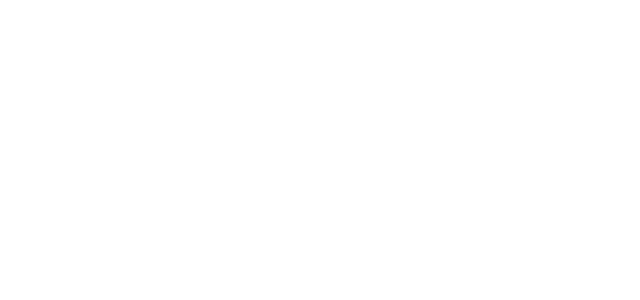
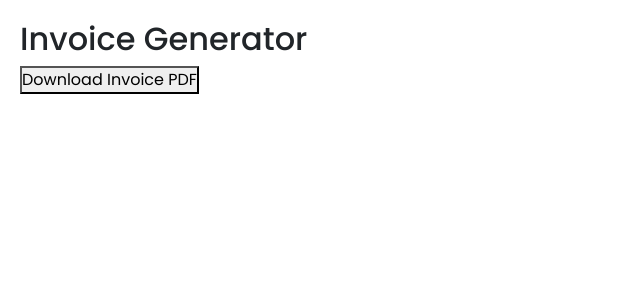
Before and after one commit to AnonymouslyCuteAndSlayed/WeepayNew, a React (Vite) app: page /invoice in a window 1280 px wide. Before the commit this address had no page. Shown: the top 300 px of the page, without its empty margins (0-640 px from the left). Built offline with nearby package versions, Linux system fonts and the light colour scheme.

Commit message:
tried to create invoice

```diff
--- a/package.json
+++ b/package.json
@@ -11,6 +11,9 @@
   },
   "dependencies": {
     "bootstrap": "^5.3.8",
+    "html2canvas": "^1.4.1",
+    "jspdf": "^3.0.2",
+    "jspdf-autotable": "^5.0.2",
     "lucide-react": "^0.543.0",
     "react": "^19.1.1",
     "react-bootstrap": "^2.10.10",
--- a/src/common/navs/Sidebar/sidebar.jsx
+++ b/src/common/navs/Sidebar/sidebar.jsx
@@ -36,11 +36,12 @@
   id: 'proposals',
   title: 'Proposal Records',
   icon: (
-    <svg viewBox="0 0 24 24" stroke="currentColor" fill="none" strokeWidth="1.5" strokeLinecap="round" strokeLinejoin="round">
+    <svg viewBox="0 0 24 24" stroke="currentColor" fill="none" strokeWidth="2" strokeLinecap="round" strokeLinejoin="round">
       <path d="M21.44 11.05l-8.49 8.49a5 5 0 01-7.07-7.07l8.49-8.49a3 3 0 014.24 4.24l-8.49 8.49a1 1 0 01-1.41-1.41l7.78-7.78" />
     </svg>
   )
 },
+
 {
 
   id: 'projects',
--- /dev/null
+++ b/src/features/AuthorizationPages/invoice.jsx
@@ -0,0 +1,43 @@
+import React from "react";
+import jsPDF from "jspdf";
+import "jspdf-autotable"; // attaches autoTable to doc object
+
+export default function InvoiceReport() {
+  const handleDownload = () => {
+    const doc = new jsPDF();
+
+    // Title
+    doc.setFontSize(18);
+    doc.text("Invoice Report", 14, 22);
+
+    // Customer details
+    doc.setFontSize(12);
+    doc.text("Customer: John Doe", 14, 32);
+    doc.text("Email: john@example.com", 14, 40);
+    doc.text("Date: 2025-09-10", 14, 48);
+
+    // Table data
+    doc.autoTable({
+      startY: 60,
+      head: [["Item", "Qty", "Price", "Total"]],
+      body: [
+        ["Laptop", "1", "₱1200", "₱1200"],
+        ["Mouse", "2", "₱25", "₱50"],
+      ],
+    });
+
+    // Footer
+    doc.setFontSize(10);
+    doc.text("Thank you for your business!", 14, doc.lastAutoTable.finalY + 10);
+
+    // Save PDF
+    doc.save("invoice.pdf");
+  };
+
+  return (
+    <div style={{ padding: "20px" }}>
+      <h2>Invoice Generator</h2>
+      <button onClick={handleDownload}>Download Invoice PDF</button>
+    </div>
+  );
+}
--- a/src/features/OtpPages/ForgotPasswordOtp.jsx
+++ b/src/features/OtpPages/ForgotPasswordOtp.jsx
@@ -12,7 +12,7 @@
   const navigate = useNavigate();
 
   useEffect(() => {
-    document.title = "Weepay Proposal Calculator | Forgot Password";
+    document.title = "WSS | Forgot Password";
   }, []);
 
   const handleForgotPassword = (e) => {
--- a/src/features/OtpPages/ResetPassword.jsx
+++ b/src/features/OtpPages/ResetPassword.jsx
@@ -39,7 +39,7 @@
   };
 
   useEffect(() => {
-    document.title = "Weepay Proposal Calculator | Reset Password";
+    document.title = "WSS | Reset Password";
   }, []);
 
   return (
--- a/src/routes/main.jsx
+++ b/src/routes/main.jsx
@@ -7,6 +7,7 @@
 import TwoFactorAuth from "../features/OtpPages/TwoFactorAuth.jsx";
 import ResetPassword from "../features/OtpPages/ResetPassword.jsx";
 import Sidebar from "../common/navs/Sidebar/sidebar.jsx";
+import InvoiceReport from "../features/AuthorizationPages/invoice.jsx";
 
 
 export default function Router() {
@@ -19,6 +20,7 @@
       <Route path="/two-factor-auth" element={<TwoFactorAuth />} />
       <Route path="/reset-password" element={<ResetPassword />} />
       <Route path="/sidebar" element={<Sidebar />} />
+      <Route path="/invoice" element={<InvoiceReport />} />
     </Routes>
   );
 }
```
Also changed, not shown: 1 other file (tests, documents, lock files or other folders).
